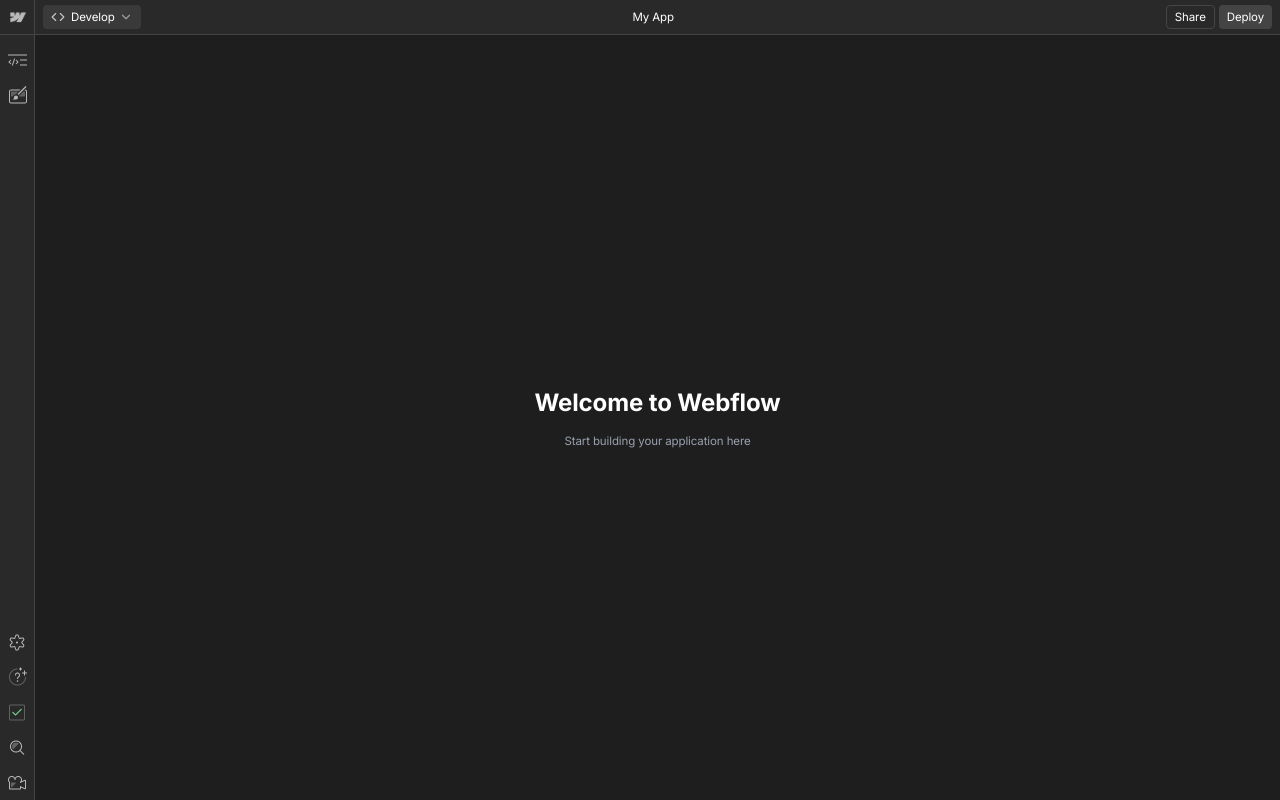
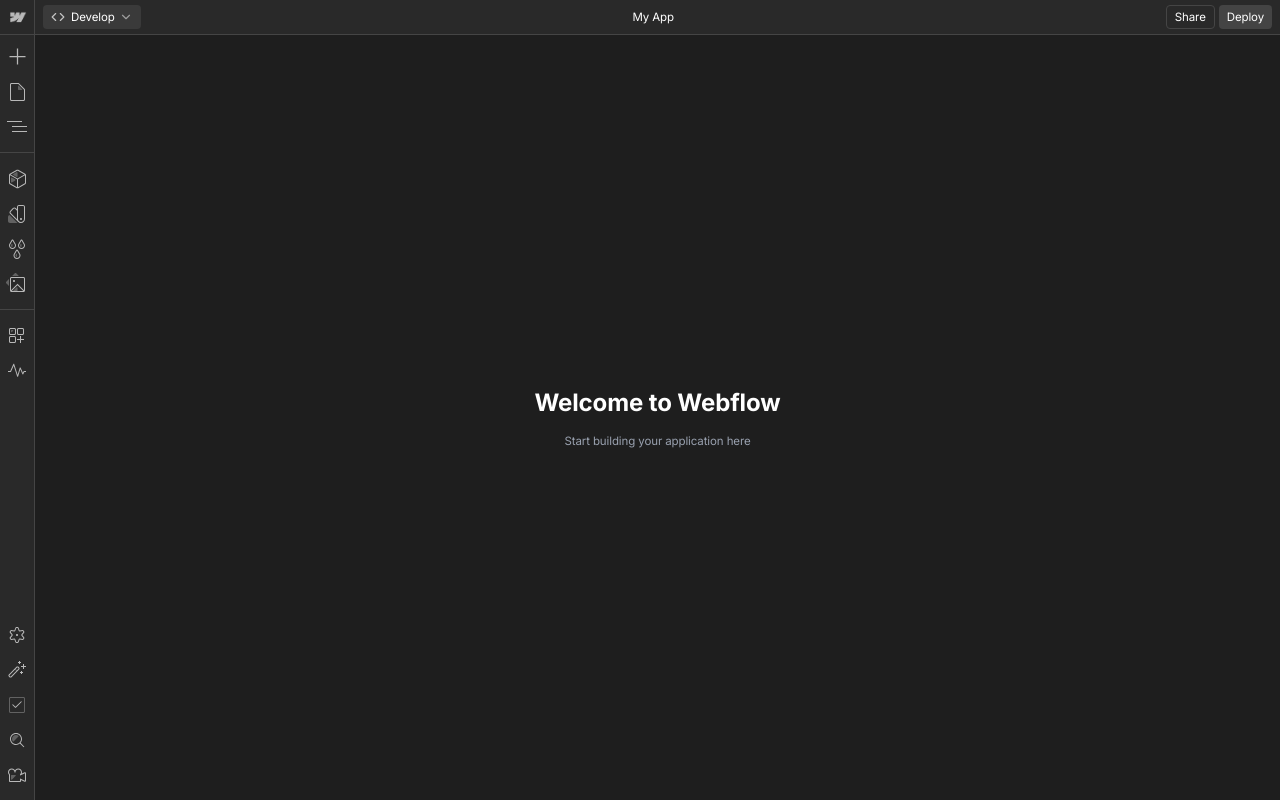
Before and after one commit to mari-hirano/aeo-design, a Next.js app: page / in a window 1280 px wide. Built offline with nearby package versions, Linux system fonts and the light colour scheme.

Commit message:
left nav

```diff
--- a/src/components/LeftSidebar.tsx
+++ b/src/components/LeftSidebar.tsx
@@ -5,65 +5,131 @@
 import { useNavigator } from '@/context/NavigatorContext';
 import { useMode } from '@/context/ModeContext';
 import { BASE_PATH } from '@/config/paths';
+import { ActivityLog24Icon } from '@/icons/ActivityLog24Icon';
+import { PagePanel24Icon } from '@/icons/PagePanel24Icon';
+import { AssetManager24Icon } from '@/icons/AssetManager24Icon';
+import { Audit24Icon } from '@/icons/Audit24Icon';
+import { AIWand24Icon } from '@/icons/AIWand24Icon';
+import { AddPanel24Icon } from '@/icons/AddPanel24Icon';
+import { ComponentFill24Icon } from '@/icons/ComponentFill24Icon';
+import { Navigator24Icon } from '@/icons/Navigator24Icon';
+import { CapabilityApps24Icon } from '@/icons/CapabilityApps24Icon';
+import { CapabilityVariable24Icon } from '@/icons/CapabilityVariable24Icon';
+import { ToolbarSettings24Icon } from '@/icons/ToolbarSettings24Icon';
+import { ToolbarSearch24Icon } from '@/icons/ToolbarSearch24Icon';
+import { VideoTutorialsPanel24Icon } from '@/icons/VideoTutorialsPanel24Icon';
+import { StyleManager24Icon } from '@/icons/StyleManager24Icon';
+import Tooltip from './Tooltip';
 
 const LeftSidebar = () => {
   const { toggleNavigator } = useNavigator();
   const { mode } = useMode();
   const basePath = BASE_PATH;
 
+  // Common style to ensure rgba(255, 255, 255, 0.67) color
+  const iconStyle = { color: 'rgba(255, 255, 255, 0.67)' };
+
   return (
     <div
       className="relative h-full w-[35px] bg-[#292929] border-r border-[#454545] flex-shrink-0"
     >
       {/* Top Icons */}
-      <div className="flex flex-col pt-[8px]">
-        {mode === 'Design' && (
-          <div className="w-[35px] h-[35px] flex items-center justify-center cursor-pointer hover:bg-[#353535]">
-            <Image
-              src={`${basePath}/images/leftIcons/AddPanel24.svg`}
-              alt="Add Panel"
-              width={24}
-              height={24}
-              className="object-contain"
-            />
+      <div className="flex flex-col pt-[4px]">
+        {/* Top section */}
+        <Tooltip text="Add Panel">
+          <div className="w-[35px] h-[35px] flex items-center justify-center cursor-pointer hover:bg-[#353535] group">
+            <AddPanel24Icon style={iconStyle} className="group-hover:text-white transition-colors duration-150" />
           </div>
-        )}
+        </Tooltip>
 
-        {mode !== 'Design' && (
-          <div
-            className="w-[35px] h-[35px] flex items-center justify-center cursor-pointer hover:bg-[#353535]"
-            onClick={toggleNavigator}
-          >
-            <Image
-              src={`${basePath}/images/leftIcons/Code Navigator24.svg`}
-              alt="Code Navigator"
-              width={24}
-              height={24}
-              className="object-contain"
-            />
+        <Tooltip text="Pages">
+          <div className="w-[35px] h-[35px] flex items-center justify-center cursor-pointer hover:bg-[#353535] group">
+            <PagePanel24Icon style={iconStyle} className="group-hover:text-white transition-colors duration-150" />
           </div>
-        )}
+        </Tooltip>
 
-        <div className="w-[35px] h-[35px] flex items-center justify-center cursor-pointer hover:bg-[#353535]">
-          <Image
-            src={`${basePath}/images/leftIcons/ThemePanel24.svg`}
-            alt="Theme Panel"
-            width={24}
-            height={24}
-            className="object-contain"
-          />
-        </div>
+        <Tooltip text="Navigator">
+          <div className="w-[35px] h-[35px] flex items-center justify-center cursor-pointer hover:bg-[#353535] group">
+            <Navigator24Icon style={iconStyle} className="group-hover:text-white transition-colors duration-150" />
+          </div>
+        </Tooltip>
+
+        {/* First divider */}
+        <div className="w-full h-[1px] bg-[#454545] my-2"></div>
+
+        {/* Middle section */}
+        <Tooltip text="Components">
+          <div className="w-[35px] h-[35px] flex items-center justify-center cursor-pointer hover:bg-[#353535] group">
+            <ComponentFill24Icon style={iconStyle} className="group-hover:text-white transition-colors duration-150" />
+          </div>
+        </Tooltip>
+
+        <Tooltip text="Variables">
+          <div className="w-[35px] h-[35px] flex items-center justify-center cursor-pointer hover:bg-[#353535] group">
+            <CapabilityVariable24Icon style={iconStyle} className="group-hover:text-white transition-colors duration-150" />
+          </div>
+        </Tooltip>
+
+        <Tooltip text="Styles">
+          <div className="w-[35px] h-[35px] flex items-center justify-center cursor-pointer hover:bg-[#353535] group">
+            <StyleManager24Icon style={iconStyle} className="group-hover:text-white transition-colors duration-150" />
+          </div>
+        </Tooltip>
+
+        <Tooltip text="Assets">
+          <div className="w-[35px] h-[35px] flex items-center justify-center cursor-pointer hover:bg-[#353535] group">
+            <AssetManager24Icon style={iconStyle} className="group-hover:text-white transition-colors duration-150" />
+          </div>
+        </Tooltip>
+
+        {/* Second divider */}
+        <div className="w-full h-[1px] bg-[#454545] my-2"></div>
+
+        {/* Lower section */}
+        <Tooltip text="Apps">
+          <div className="w-[35px] h-[35px] flex items-center justify-center cursor-pointer hover:bg-[#353535] group">
+            <CapabilityApps24Icon style={iconStyle} className="group-hover:text-white transition-colors duration-150" />
+          </div>
+        </Tooltip>
+
+        <Tooltip text="Activity Log">
+          <div className="w-[35px] h-[35px] flex items-center justify-center cursor-pointer hover:bg-[#353535] group">
+            <ActivityLog24Icon style={iconStyle} className="group-hover:text-white transition-colors duration-150" />
+          </div>
+        </Tooltip>
       </div>
 
-      {/* Bottom Image */}
-      <div className="absolute bottom-0 w-full">
-        <Image
-          src={`${basePath}/images/LeftSidebarBottom.png`}
-          alt="Left Sidebar Bottom"
-          width={35}
-          height={35}
-          className="object-contain"
-        />
+      {/* Bottom fixed icons */}
+      <div className="absolute bottom-2 w-full flex flex-col">
+        <Tooltip text="Settings">
+          <div className="w-[35px] h-[35px] flex items-center justify-center cursor-pointer hover:bg-[#353535] group">
+            <ToolbarSettings24Icon style={iconStyle} className="group-hover:text-white transition-colors duration-150" />
+          </div>
+        </Tooltip>
+
+        <Tooltip text="AI Help">
+          <div className="w-[35px] h-[35px] flex items-center justify-center cursor-pointer hover:bg-[#353535] group">
+            <AIWand24Icon style={iconStyle} className="group-hover:text-white transition-colors duration-150" />
+          </div>
+        </Tooltip>
+
+        <Tooltip text="Auditor">
+          <div className="w-[35px] h-[35px] flex items-center justify-center cursor-pointer hover:bg-[#353535] group">
+            <Audit24Icon style={iconStyle} className="group-hover:text-white transition-colors duration-150" />
+          </div>
+        </Tooltip>
+
+        <Tooltip text="Search">
+          <div className="w-[35px] h-[35px] flex items-center justify-center cursor-pointer hover:bg-[#353535] group">
+            <ToolbarSearch24Icon style={iconStyle} className="group-hover:text-white transition-colors duration-150" />
+          </div>
+        </Tooltip>
+
+        <Tooltip text="Videos">
+          <div className="w-[35px] h-[35px] flex items-center justify-center cursor-pointer hover:bg-[#353535] group">
+            <VideoTutorialsPanel24Icon style={iconStyle} className="group-hover:text-white transition-colors duration-150" />
+          </div>
+        </Tooltip>
       </div>
     </div>
   );
--- /dev/null
+++ b/src/components/Tooltip.tsx
@@ -0,0 +1,29 @@
+"use client";
+
+import React from 'react';
+
+interface TooltipProps {
+  text: string;
+  children: React.ReactNode;
+}
+
+const Tooltip: React.FC<TooltipProps> = ({ text, children }) => {
+  return (
+    <div className="group relative flex">
+      {children}
+      <div className="absolute left-[35px] top-1/2 transform -translate-y-1/2 hidden group-hover:block z-50">
+        <div className="flex items-center">
+          <div className="w-0 h-0 border-t-[6px] border-t-transparent border-r-[6px] border-r-[#525252] border-b-[6px] border-b-transparent"></div>
+          <div className="bg-[#525252] text-secondary text-xs p-2 rounded whitespace-nowrap"
+               style={{
+                 boxShadow: '0px 0.5px 0.5px 0px rgba(255, 255, 255, 0.12) inset, 0px -0.5px 0.5px 0px rgba(0, 0, 0, 0.12) inset, 0px 2px 6px 0px rgba(0, 0, 0, 0.08), 0px 4px 8px 2px rgba(0, 0, 0, 0.08), 0px 8px 16px 4px rgba(0, 0, 0, 0.08), 0px 12px 24px 8px rgba(0, 0, 0, 0.08)'
+               }}>
+            {text}
+          </div>
+        </div>
+      </div>
+    </div>
+  );
+};
+
+export default Tooltip;
```
